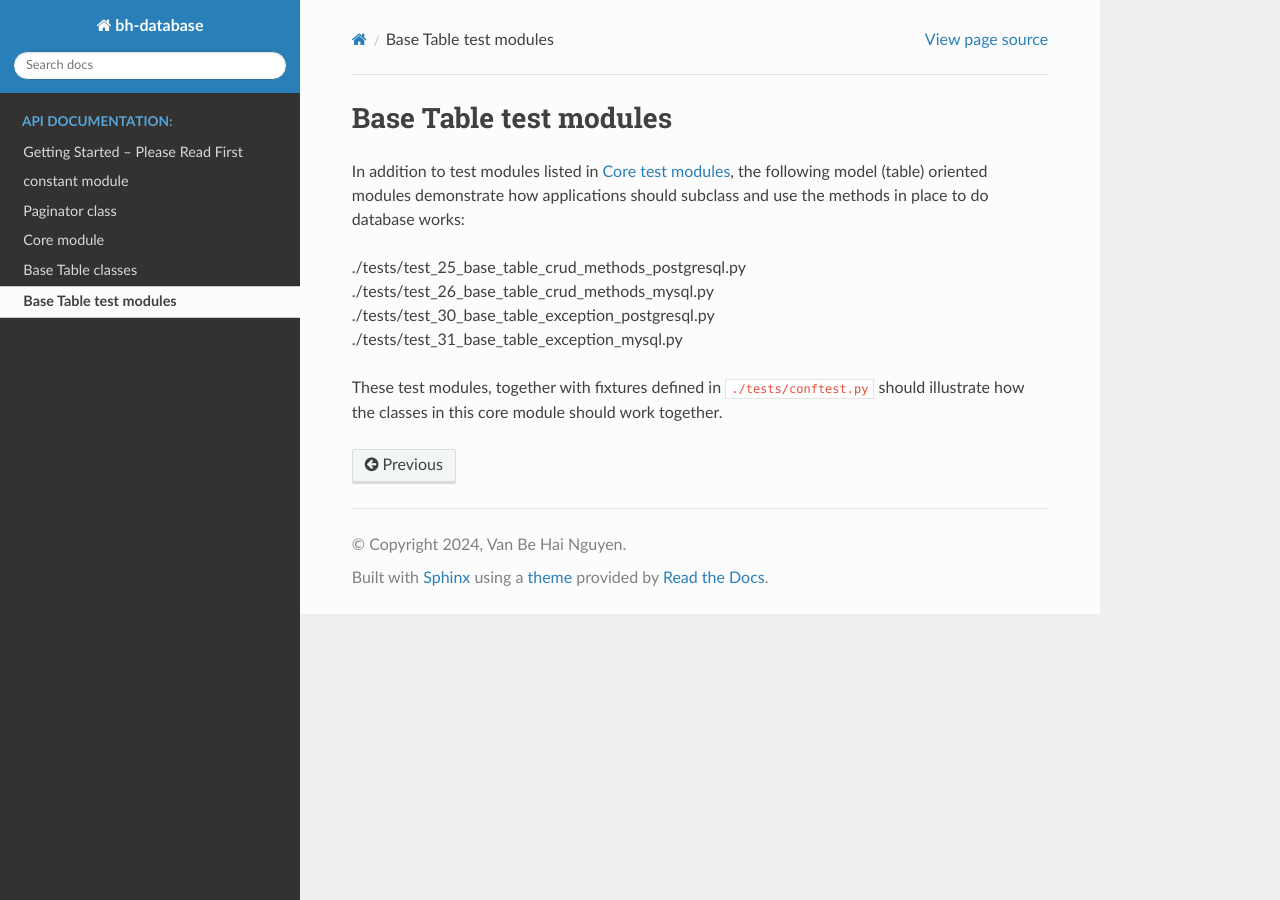
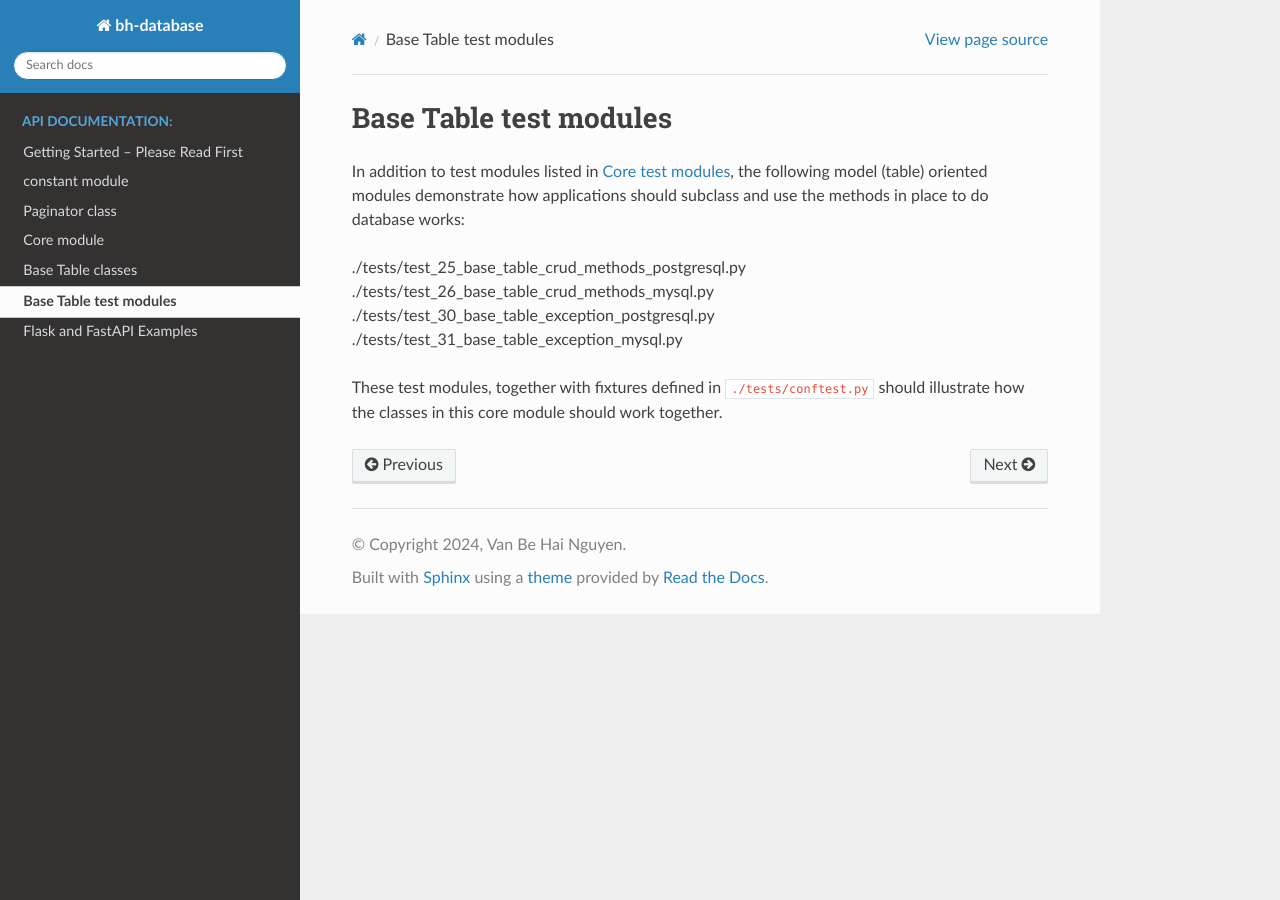
Before and after one commit to behai-nguyen/bh_database, a Sphinx documentation site: the page built from docs/base_table_test_modules.rst, in a window 1280 px wide. Built offline with Sphinx 7.4.7 and the Read the Docs theme 2.0.0, drawn with Linux system fonts in a browser that asks for light colours.

Commit message:
Added new entry flask_fastapi_examples

```diff
--- a/docs/index.rst
+++ b/docs/index.rst
@@ -23,3 +23,4 @@ Pip installation::
    core
    base_table
    base_table_test_modules
+   flask_fastapi_examples
```
